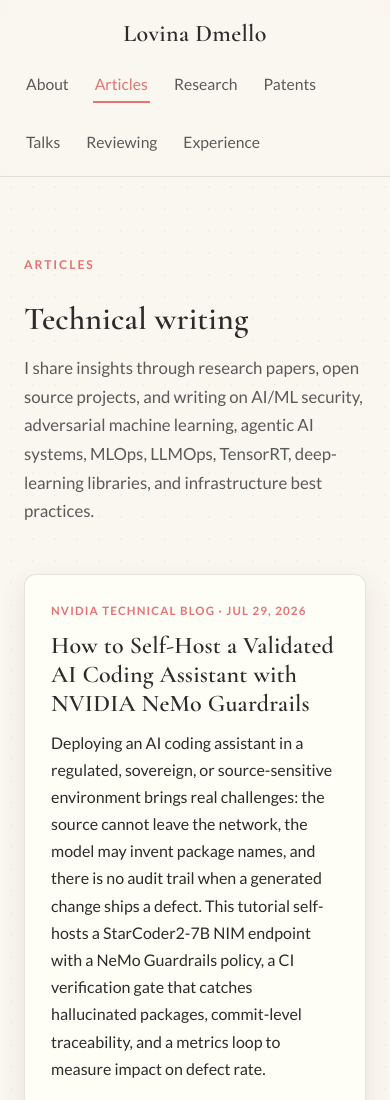
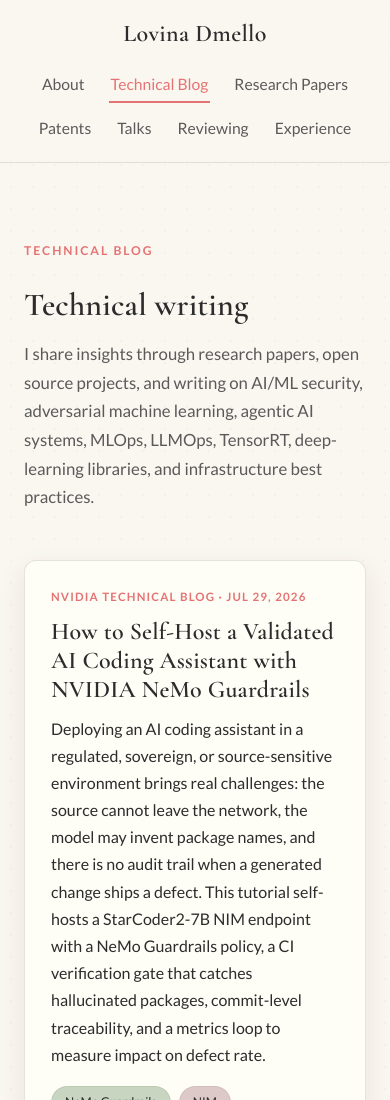
Before and after one commit to lovina-dmello-06/lovina-dmello-06.github.io, a plain HTML site: page articles.html in a window 390 px wide. Shown: the top 1100 px of the page. Drawn offline with nearby package versions, Linux system fonts and the light colour scheme.

Commit message:
Rename nav tabs to Technical Blog and Research Papers
Rename the Articles tab to Technical Blog and the Research tab to
Research Papers on every page, and match the blog page title and
eyebrow. Stack the nav below 900px and keep tab labels on one line so
the longer labels fit at tablet widths.

Co-Authored-By: Claude Fable 5.2 <noreply@anthropic.com>

```diff
--- a/articles.html
+++ b/articles.html
@@ -4,7 +4,7 @@
   <meta charset="UTF-8" />
   <meta name="viewport" content="width=device-width, initial-scale=1.0" />
   <link rel="icon" href="favicon.svg" type="image/svg+xml" />
-  <title>Articles - Lovina Dmello</title>
+  <title>Technical Blog - Lovina Dmello</title>
   <meta name="description" content="Articles and technical writing by Lovina Dmello on TensorRT, AI inference, MLOps, and deep learning infrastructure." />
   <link rel="preconnect" href="https://fonts.googleapis.com" />
   <link rel="preconnect" href="https://fonts.gstatic.com" crossorigin />
@@ -17,8 +17,8 @@
       <a class="brand" href="index.html">Lovina <span>Dmello</span></a>
       <div class="nav-links">
         <a href="index.html">About</a>
-        <a href="articles.html" class="active">Articles</a>
-        <a href="research.html">Research</a>
+        <a href="articles.html" class="active">Technical Blog</a>
+        <a href="research.html">Research Papers</a>
         <a href="patents.html">Patents</a>
         <a href="talks.html">Talks</a>
         <a href="reviewing.html">Reviewing</a>
@@ -29,7 +29,7 @@
 
   <header class="page-head">
     <div class="container">
-      <p class="eyebrow">Articles</p>
+      <p class="eyebrow">Technical Blog</p>
       <h1 class="section-title" style="font-size:clamp(2rem,4vw,2.8rem);">Technical writing</h1>
       <p class="section-sub">
         I share insights through research papers, open source projects, and writing on
--- a/styles.css
+++ b/styles.css
@@ -119,6 +119,7 @@ a:hover {
   font-size: 0.98rem;
   font-weight: 400;
   padding: 4px 2px;
+  white-space: nowrap;
   border-bottom: 2px solid transparent;
   transition: color 0.2s ease, border-color 0.2s ease;
 }
@@ -515,3 +516,17 @@ footer {
     gap: 12px;
   }
 }
+
+/* Stack the nav a little earlier so the longer tab labels never crowd the brand */
+@media (max-width: 900px) {
+  .nav-inner {
+    height: auto;
+    padding: 14px 24px;
+    flex-direction: column;
+    gap: 12px;
+  }
+  .nav-links {
+    justify-content: center;
+    row-gap: 8px;
+  }
+}
```
Also changed, not shown: experience.html (+2 -2 lines), index.html (+2 -2 lines), patents.html (+2 -2 lines), research.html (+2 -2 lines), reviewing.html (+2 -2 lines), talks.html (+2 -2 lines).
